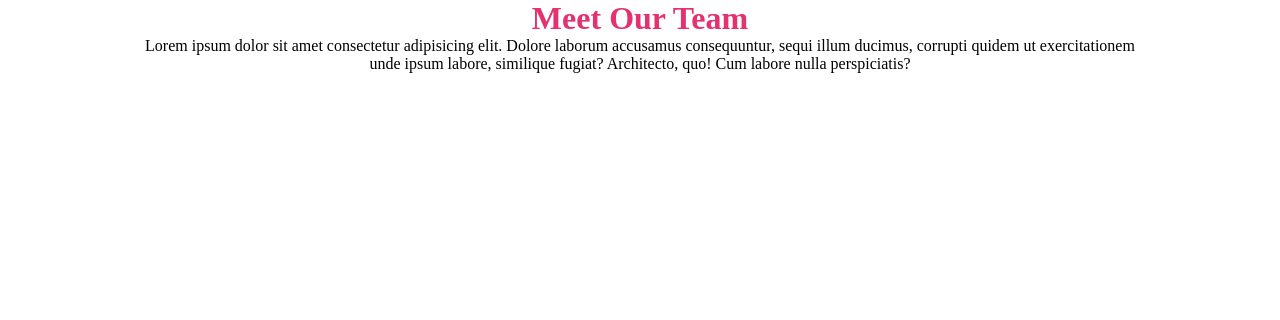
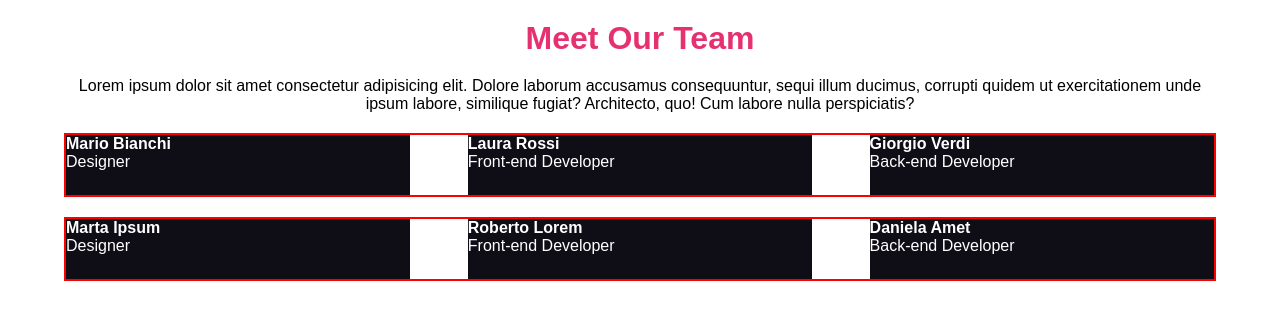
Before and after one commit to andreabellome/html-css-float-cards, a plain HTML site: page index.html in a window 1280 px wide. Drawn offline with Linux system fonts and the light colour scheme; a web font is replaced by a local one.

Commit message:
update targhette

```diff
--- a/assets/css/style.css
+++ b/assets/css/style.css
@@ -4,12 +4,62 @@
     box-sizing: border-box;
 }
 
+:root {
+    --width-container: 90%;
+    --fixed-margin: 20px;
+    --box-height: 60px;
+    --n-box-row: 3; /* numero di boxes per riga */
+  }
+
+body {
+    font-family: "Fredoka One", sans-serif;
+}
+
 h1{
     color: #E53170;
+    margin-top: var(--fixed-margin);
+    margin-bottom: var(--fixed-margin);
 }
 
 .header_container{
-    width: 80%;
+    width: var(--width-container);
     margin: auto;
     text-align: center;
 }
+
+.main_container{
+    width: var(--width-container);
+    margin: 0 auto;
+    border: 1px solid black;
+    margin-top: var(--fixed-margin);
+    margin-bottom: var(--fixed-margin);
+}
+
+.clearfix::after{
+    content: '';
+    clear: both;
+    display: table;
+}
+
+.box_spec{
+    height: var(--box-height);
+    background-color: #0F0E17;
+    color: white;
+}
+
+/* per la struttura a 3 colonne */
+.container_box_1{
+    float: left;
+    width: 30%;
+}
+
+.container_box_2{
+    float: left;
+    width: 30%;
+    margin-left: 5%;
+}
+
+.container_box_3{
+    float: right;
+    width: 30%;
+}
--- a/index.html
+++ b/index.html
@@ -6,7 +6,9 @@
     <meta name="viewport" content="width=device-width, initial-scale=1.0">
     <title>Float Exercise</title>
     <link rel="stylesheet" href="./assets/css/style.css">
+    <link rel="stylesheet" href="https://https://fonts.google.com/specimen/Fredoka+One">
 </head>
+
 <body>
 
     <header>
@@ -16,10 +18,45 @@
         </div>
     </header>
 
-    <main>
+    <div class="main_container clearfix" style="border: 2px solid red">
 
-    </main>
+        <div class="container_box_1 box_spec">
+            <div>
+                <h4>Mario Bianchi</h4>
+                <span>Designer</span>
+            </div>
+        </div>
+        <div class="container_box_2 box_spec">
+            <div>
+                <h4>Laura Rossi</h4>
+                <span>Front-end Developer</span>
+            </div>
+        </div>
+        <div class="container_box_3 box_spec">
+            <div>
+                <h4>Giorgio Verdi</h4>
+                <span>Back-end Developer</span>
+            </div>
+        </div>
 
+    </div>
+
+    <div class="main_container clearfix" style="border: 2px solid red">
+
+        <div class="container_box_1 box_spec">
+            <h4>Marta Ipsum</h4>
+            <span>Designer</span>
+        </div>
+        <div class="container_box_2 box_spec">
+            <h4>Roberto Lorem</h4>
+            <span>Front-end Developer</span>
+        </div>
+        <div class="container_box_3 box_spec">
+            <h4>Daniela Amet</h4>
+            <span>Back-end Developer</span>
+        </div>
+
+    </div>
 
 </body>
 </html>
```
